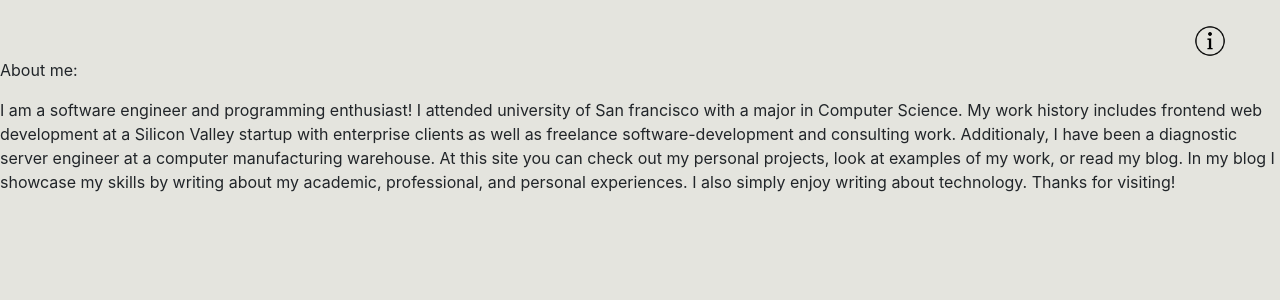
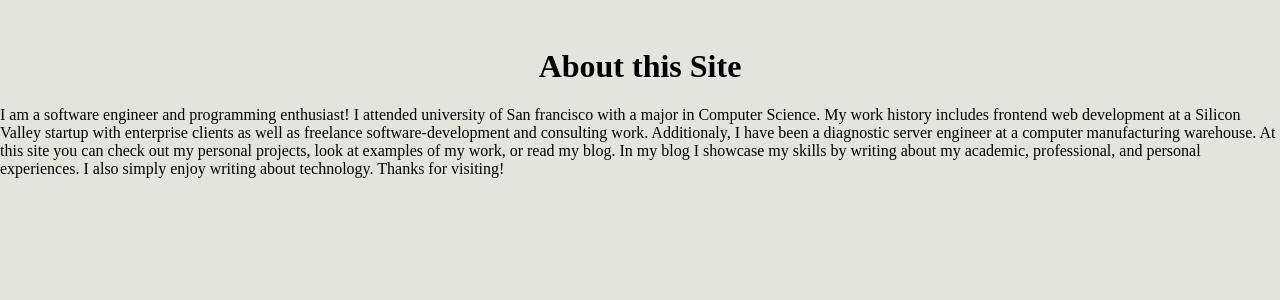
Before and after one commit to jamisonTitan/personal-site, a Flask app: page /about in a window 1280 px wide. Shown: the top 300 px of the page. Run offline with Flask 3, Linux system fonts and the light colour scheme; some libraries are stand-ins or nearby versions; some web fonts are replaced.

Commit message:
aesthetic changes

```diff
--- a/main.py
+++ b/main.py
@@ -6,9 +6,9 @@ app = Flask(__name__)
 @app.route("/", methods=["POST", "GET"])
 def main():
     if request.method == "POST":
-        #determine what button was pressed from the main page
-        #by querying the request object sent from the POST req
-        #and render the appropriate html from static/templates
+        # determine what button was pressed from the main page
+        # by querying the request object sent from the POST req
+        # and render the appropriate html from static/templates
         match list(request.form.to_dict().keys())[0]:
             case "about":
                 return redirect(url_for("about"))
--- a/static/styles/base-styles.css
+++ b/static/styles/base-styles.css
@@ -21,4 +21,11 @@
 
 .content-container {
   background: var(--ivory) !important;
+  margin: auto;
+  text-align: center;
 }
+
+.main-container {
+  margin: auto;
+  text-align: center;
+}
--- a/static/styles/main-pg-styles.css
+++ b/static/styles/main-pg-styles.css
@@ -1,4 +1,3 @@
-/*
 :root {
   --ivory: #E4E4De;
   --sage: #C4C5BA;
@@ -19,25 +18,6 @@
   font-weight: 400;
   font-style: normal;
 }
-*/
-.info-btn-container {
-  display: flex;
-}
-
-.info-btn {
-  margin-top: 8px;
-  background-color: transparent;
-  border: 0 transparent;
-  margin-left: auto;
-  margin-right: 48px;
-  margin-top: 24px;
-}
-
-.info-btn-img {
-  width: 32px;
-  height: 32px;
-}
-
 
 .main-pg-btn {
   background: var(--ivory) !important;
@@ -71,6 +51,10 @@
   margin-top: 48px;
 }
 
+.linked-in {
+  margin-top: 20px;
+}
+
 .project {
   display: inline-block;
   position: relative;
--- a/templates/about.html
+++ b/templates/about.html
@@ -1,11 +1,16 @@
 {% extends "base.html" %}
-{% block title %} Projects {% endblock %}
+{% block title %} About This site {% endblock %}
 {% block content %}
 
-<div class="main-pg-about-me">
-  <div class="main-pg-about-me-header"> <p>About me: </p> </div>
-  <p align="left" > I am a software engineer and programming enthusiast! I attended university of San francisco with a major in Computer Science. My work history includes frontend web development at a Silicon Valley startup with enterprise clients as well as freelance software-development and consulting work. Additionaly, I have been a diagnostic server engineer at a computer manufacturing warehouse. At this site you can check out my personal projects, look at examples of my work, or read my blog. In my blog I showcase my skills by writing about my academic, professional, and personal experiences. I also simply enjoy writing about technology. Thanks for visiting!</p>
-</div>
+
+<h1 style="margin-top: 48px;" class="text-center">About this Site</h1>
+<p align="left"> I am a software engineer and programming enthusiast! I attended university of San francisco with a
+  major in Computer Science. My work history includes frontend web development at a Silicon Valley startup with
+  enterprise clients as well as freelance software-development and consulting work. Additionaly, I have been a
+  diagnostic server engineer at a computer manufacturing warehouse. At this site you can check out my personal
+  projects, look at examples of my work, or read my blog. In my blog I showcase my skills by writing about my
+  academic, professional, and personal experiences. I also simply enjoy writing about technology. Thanks for visiting!
+</p>
 
 
 {% endblock %}
--- a/templates/base.html
+++ b/templates/base.html
@@ -5,25 +5,22 @@
   <!--- import google font --->
   <link rel="preconnect" href="https://fonts.googleapis.com">
   <link rel="preconnect" href="https://fonts.gstatic.com" crossorigin>
-  <link href="https://fonts.googleapis.com/css2?family=Libre+Baskerville:ital,wght@0,400..700;1,400..700&family=Playfair+Display:ital,wght@0,400..900;1,400..900&display=swap" rel="stylesheet">
+  <link
+    href="https://fonts.googleapis.com/css2?family=Libre+Baskerville:ital,wght@0,400..700;1,400..700&family=Playfair+Display:ital,wght@0,400..900;1,400..900&display=swap"
+    rel="stylesheet">
   <!--- import bootstrap --->
-  <link rel="stylesheet" href="https://stackpath.bootstrapcdn.com/bootstrap/4.3.1/css/bootstrap.min.css" integrity="sha384-ggOyR0iXCbMQv3Xipma34MD+dH/1fQ784/j6cY/iJTQUOhcWr7x9JvoRxT2MZw1T" crossorigin="anonymous">
+  <!--- <link rel="stylesheet" href="https://stackpath.bootstrapcdn.com/bootstrap/4.3.1/css/bootstrap.min.css" integrity="sha384-ggOyR0iXCbMQv3Xipma34MD+dH/1fQ784/j6cY/iJTQUOhcWr7x9JvoRxT2MZw1T" crossorigin="anonymous">
+  --->
   <!--- import local stylesheets --->
   <link rel="stylesheet" href="{{url_for('static', filename='styles/main-pg-styles.css') }}">
   <link rel="stylesheet" href="{{url_for('static', filename='styles/base-styles.css') }}">
+  <link rel="stylesheet" href="{{url_for('static', filename='styles/about-site-styles.css') }}">
   <title>{% block title %}{% endblock %}</title>
 </head>
 
-<body class="content-container">
-  <div class="info-btn-container">
-    <button class="info-btn">
-      <img class="info-btn-img" src="{{url_for('static', filename='images/info.png') }}" />
-    </button>
-  </div>
+<body class="content-container main-container">
   {% block content %}
   {% endblock %}
-  <!--- more bootstrap --->
-  <script src="https://stackpath.bootstrapcdn.com/bootstrap/4.3.1/js/bootstrap.min.js" integrity="sha384-JjSmVgyd0p3pXB1rRibZUAYoIIy6OrQ6VrjIEaFf/nJGzIxFDsf4x0xIM+B07jRM" crossorigin="anonymous"></script>
 </body>
 
 </html>
```
Also changed, not shown: templates/index.html (+10 -7 lines), static/styles/about-site-styles.css (renamed from static/styles/about-me-styles.css), 2 other files.
